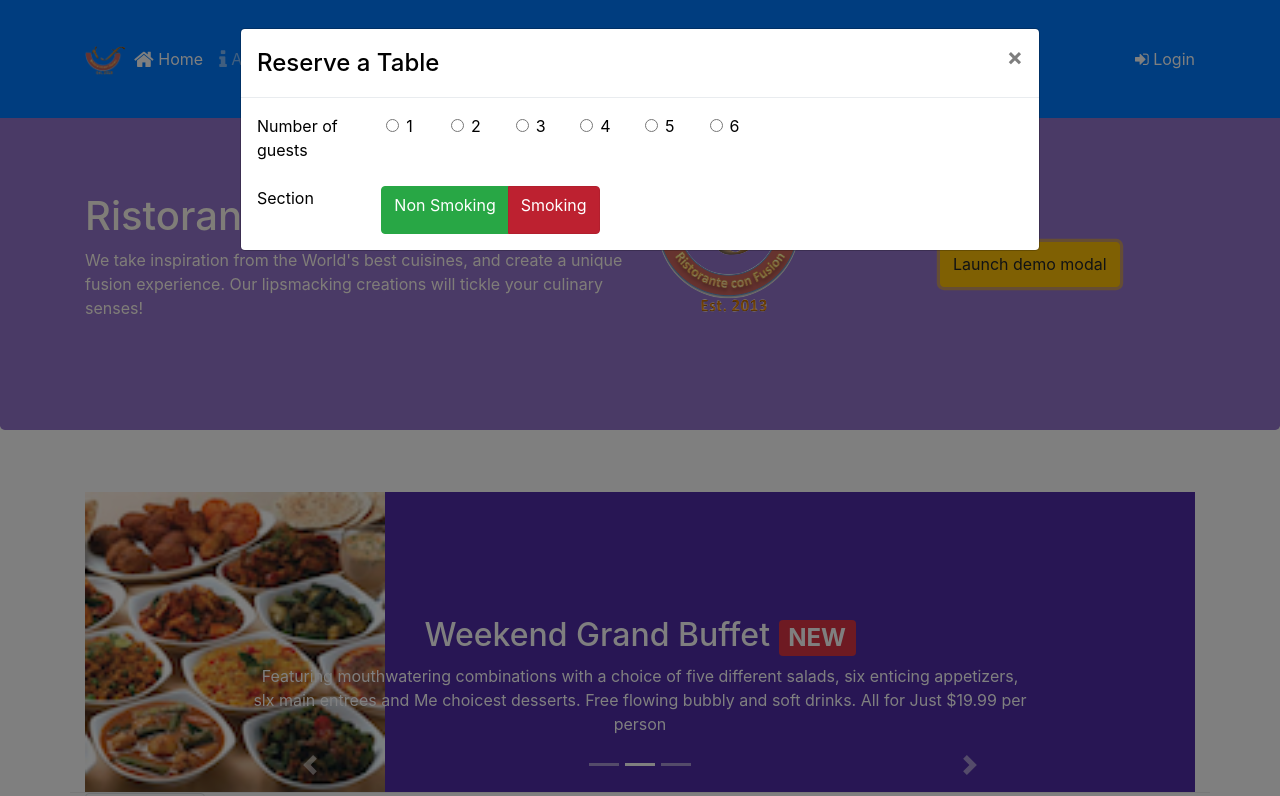
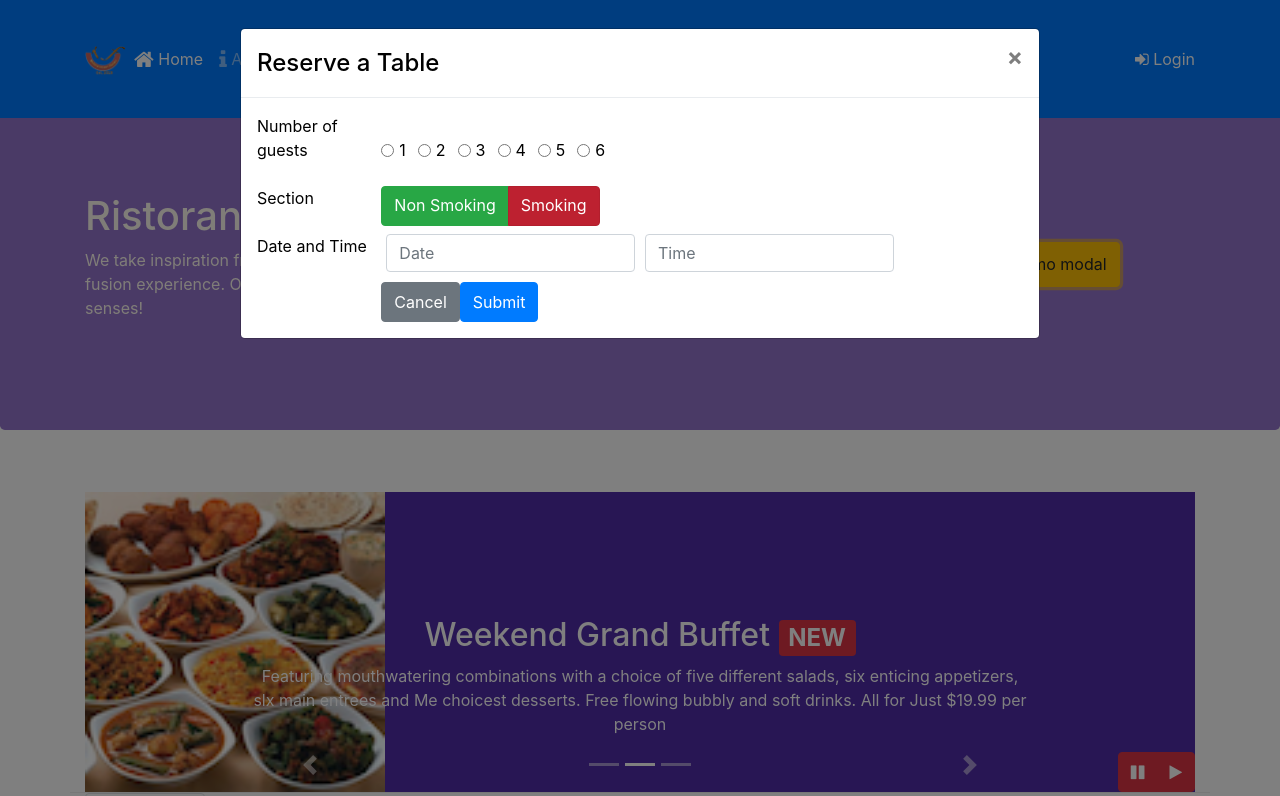
Before and after one commit to JJJya/Frontend-Week-4, a website: page index.html in a window 1280 px wide. Both pictures are taken after a click on the button "Launch demo modal". Shown: the top 796 px of the page. Drawn offline with nearby package versions, Linux system fonts and the light colour scheme.

Commit message:
Bootstrap Jquery

```diff
--- a/index.html
+++ b/index.html
@@ -113,7 +113,6 @@
 
         <!-- Week 3 Assignement -->
 
-
         <div id="reserve" class="modal fade" role="dialog" style="color:black;">
             <div class="modal-dialog modal-lg" role="content">
                 <div class="modal-content">
@@ -130,47 +129,29 @@
                                 <div class="form-group col-sm-2">
                                     <label>Number of guests</label>
                                 </div>
-                                <div class="form-group col-sm-1">
-                                    <div class="form-check">
-                                        <input class="form-check-input" type="radio"
-                                            name="flexRadioDefault" id="onePerson">
-                                        <label class="form-check-label" for="onePerson">1</label>
+                                <div class="form-check form-check-inline">
+                                    <input class="form-check-input" type="radio" name="inlineRadioOptions" id="inlineRadio1" value="option1">
+                                    <label class="form-check-label" for="inlineRadio1">1</label>
                                   </div>
+                                  <div class="form-check form-check-inline">
+                                    <input class="form-check-input" type="radio" name="inlineRadioOptions" id="inlineRadio2" value="option2">
+                                    <label class="form-check-label" for="inlineRadio2">2</label>
                                   </div>
-                                <div class="form-group col-sm-1">
-                                    <div class="form-check">
-                                        <input class="form-check-input" type="radio"
-                                            name="flexRadioDefault" id="twoPersons">
-                                        <label class="form-check-label" for="twoPersons">2</label>
+                                  <div class="form-check form-check-inline">
+                                    <input class="form-check-input" type="radio" name="inlineRadioOptions" id="inlineRadio3" value="option3">
+                                    <label class="form-check-label" for="inlineRadio3">3</label>
                                   </div>
+                                  <div class="form-check form-check-inline">
+                                    <input class="form-check-input" type="radio" name="inlineRadioOptions" id="inlineRadio4" value="option4">
+                                    <label class="form-check-label" for="inlineRadio4">4</label>
                                   </div>
-                                <div class="form-group col-sm-1">
-                                    <div class="form-check">
-                                        <input class="form-check-input" type="radio"
-                                            name="flexRadioDefault" id="threePersons">
-                                        <label class="form-check-label" for="threePersons">3</label>
+                                  <div class="form-check form-check-inline">
+                                    <input class="form-check-input" type="radio" name="inlineRadioOptions" id="inlineRadio5" value="option5">
+                                    <label class="form-check-label" for="inlineRadio5">5</label>
                                   </div>
-                                </div>
-                                <div class="form-group col-sm-1">
-                                    <div class="form-check">
-                                        <input class="form-check-input" type="radio"
-                                            name="flexRadioDefault" id="fourPersons">
-                                        <label class="form-check-label" for="fourPersons">4</label>
-                                    </div>
-                                </div>
-                                <div class="form-group col-sm-1">
-                                    <div class="form-check">
-                                        <input class="form-check-input" type="radio"
-                                            name="flexRadioDefault" id="fivePersons">
-                                        <label class="form-check-label" for="fivePersons">5</label>
-                                    </div>
-                                </div>
-                                <div class="form-group col-sm-1">
-                                    <div class="form-check">
-                                        <input class="form-check-input" type="radio"
-                                            name="flexRadioDefault" id="sixPersons">
-                                        <label class="form-check-label" for="sixPersons">6</label>
-                                    </div>
+                                  <div class="form-check form-check-inline">
+                                    <input class="form-check-input" type="radio" name="inlineRadioOptions" id="inlineRadio6" value="option6">
+                                    <label class="form-check-label" for="inlineRadio6">6</label>
                                   </div>
                             </div>
 
@@ -189,27 +170,27 @@
 
                                   </div>
                             </div>
-<!--
+
+                            <!-- Third row -->
                             <div class="form-row">
-                                <div class="form-group col-sm-4">
-                                    <label class="sr-only" for="InputEmail">Email address</label>
-                                    <input type="email" class="form-control form-control-sm mr-1" id="InputEmail" placeholder="Enter email">
+                                <div class="form-group col-sm-2">
+                                    <label>Date and Time</label>
                                 </div>
-                                <div class="form-group col-sm-4">
-                                    <label class="sr-only" for="InputPassword">Password</label>
-                                    <input type="password" class="form-control form-control-sm mr-1" id="InputPassword" placeholder="Password">
+                                <div class="fom-group col-sm-4" >
+                                    <input type="text" class="form-control" id="date" placeholder="Date">
                                 </div>
-                                <div class="col-sm-auto">
-                                    <div class="form-check">
-                                        <input class="form-check-input" type="checkbox">
-                                        <label class="form-check-label"> Remember me </label>
+                                <div class="fom-group col-sm-4">
+                                    <input type="text" class="form-control" id="time" placeholder="Time">
                                 </div>
                             </div>
+
+                            <!-- Fourth row -->
+                            <div class="form-row">
+                                <div class="col-sm-2"></div>
+                                <button class="btn btn-secondary " type="cancel">Cancel</button>
+                                <button class="btn btn-primary" type="submit">Submit</button>
                             </div>
-                            <div class="form-row">
-                                <button type="button" class="btn btn-secondary btn-sm ml-auto" data-dismiss="modal">Cancel</button>
-                                <button type="submit" class="btn btn-primary btn-sm ml-1">Sign in</button>
-                            </div> -->
+
                         </form>
                     </div>
                 </div>
@@ -277,7 +258,17 @@
                         <a class="carousel-control-next" href="#mycarousel" role="button" data-slide="next">
                             <span class="carousel-control-next-icon"></span>
                         </a>
+
+
                     </ol>
+                    <div class="btn-group" id="carouselButton">
+                        <button class="btn btn-danger btn-small" id="carousel-pause">
+                            <span class="fa fa-pause"></span>
+                        </button>
+                        <button class="btn btn-danger btn-small" id="carousel-play">
+                            <span class="fa fa-play"></span>
+                        </button>
+                    </div>
                 </div>
             </div>
         </div>
@@ -511,16 +502,17 @@
     <script src="node_modules/jquery/dist/jquery.slim.min.js"></script>
     <script src="node_modules/popper.js/dist/umd/popper.min.js"></script>
     <script src="node_modules/bootstrap/dist/js/bootstrap.min.js"></script>
-    <!-- <script src="https://ajax.googleapis.com/ajax/libs/jquery/2.1.1/jquery.min.js"></script> -->
-    <!-- <script src="https://maxcdn.bootstrapcdn.com/bootstrap/3.3.7/js/bootstrap.min.js"></script> -->
-
-<!--
     <script>
         $(document).ready(function() {
-            $('[data-toggle="tooltip"]').tooltip();
-        })
-
-    </script> -->
+            $('#mycarousel').carousel({interval: 2000});
+            $('#carousel-pause').click(function() {
+                $('#mycarousel').carousel('pause');
+            });
+            $('#carousel-play').click(function() {
+                $('#mycarousel').carousel('cycle');
+            });
+        });
+    </script>
     <script>
         $('#myModal').modal('show');
 
--- a/styles/styles.css
+++ b/styles/styles.css
@@ -66,9 +66,6 @@ body{
 
 #reserveButton {
     height: 45px;
-    /* display: flex;
-    justify-content: center;
-    align-items: center; */
 }
 
 .opacity {
@@ -81,16 +78,13 @@ body{
     height: 300px;
 }
 
-
-/* #smoking {
-    list-style: none;
-} */
-#noSmoking, #Smoking {
-    visibility:hidden;
+.btn {
+    height: 40px;
 }
 
-#noSmoking {
-    visibility:hidden;
-
-
+#carouselButton {
+    right: 0px;
+    position: absolute;
+    bottom: 0px;
+    z-index: 1;
 }
```
Also changed, not shown: Screenshot1 - Copy.png (deleted), Screenshot1.png (deleted), Screenshot2.png (deleted), 3 other files. Lines whose indentation alone changed are shown as unchanged.
